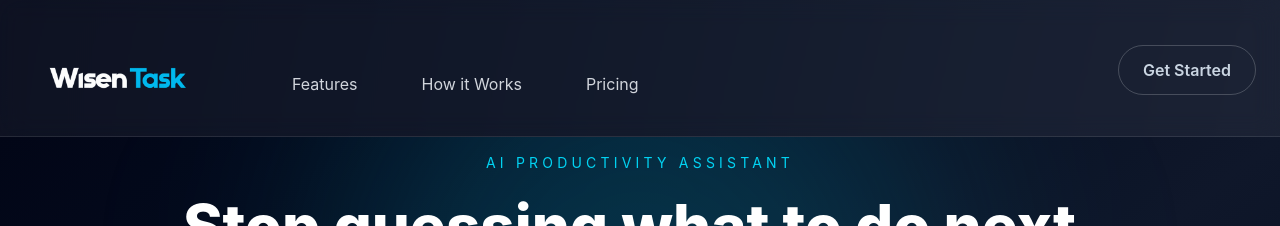
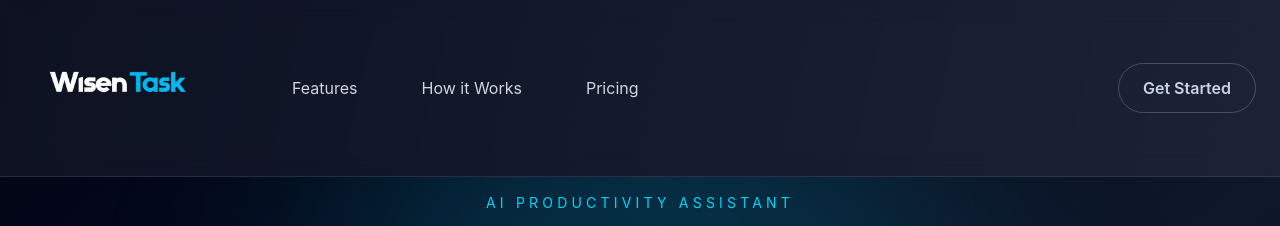
Before and after one commit to ItzDinal/WisenTask-Marketing, a React (Vite) app in the folder wisentask-landing/: page / in a window 1280 px wide. Shown: the top 226 px of the page. Built offline with nearby package versions, Linux system fonts and the light colour scheme.

Commit message:
Update Navbar.jsx

```diff
--- a/wisentask-landing/src/components/layout/Navbar.jsx
+++ b/wisentask-landing/src/components/layout/Navbar.jsx
@@ -4,15 +4,15 @@ import Button from "../ui/Button";
 const Navbar = () => {
   return (
      <nav className="backdrop-blur-md bg-white/5 border-b border-white/10">
-        <div className="flex h-34 items-start justify-between pl-0 pr-0 pt-1">
+        <div className="flex h-44 items-center justify-between pl-0 pr-0">
 
           {/* LEFT: Logo */}
-          <div className="flex items-start gap-10">
+          <div className="flex items-center gap-10">
 
             <img src={logo} alt="WisenTask logo" className="h-40 w-auto" />
 
             {/* NEW: Nav Links */}
-            <div className="hidden self-center md:flex items-center gap-10 text-base text-gray-300">
+            <div className="hidden md:flex items-center gap-10 text-base text-gray-300">
               <a href="#" className="rounded-md px-3 py-2 transition hover:text-white">Features</a>
               <a href="#" className="rounded-md px-3 py-2 transition hover:text-white">How it Works</a>
               <a href="#" className="rounded-md px-3 py-2 transition hover:text-white">Pricing</a>
```
